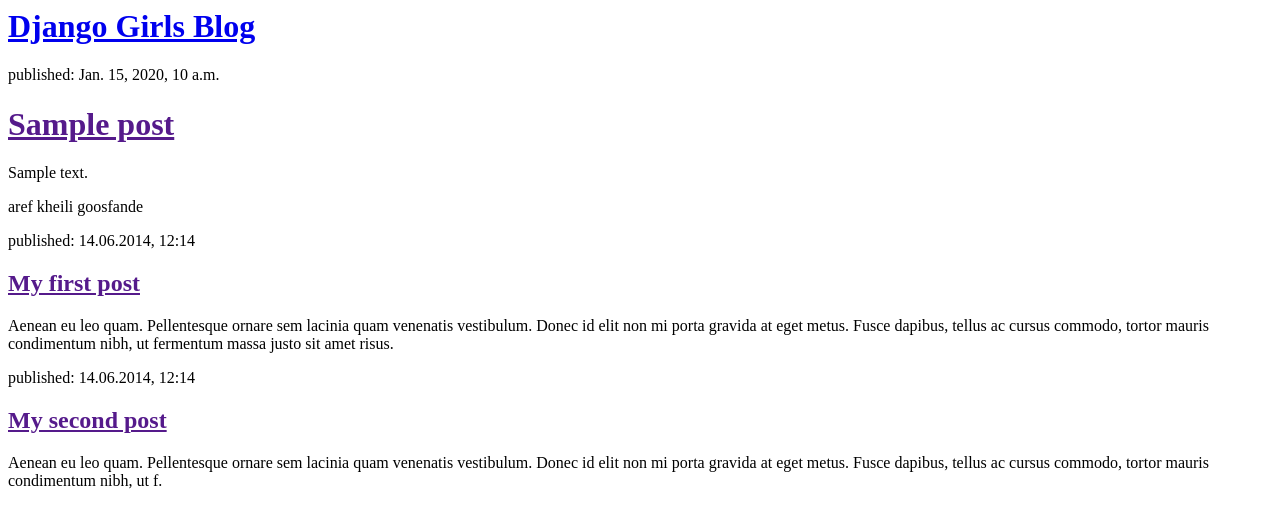
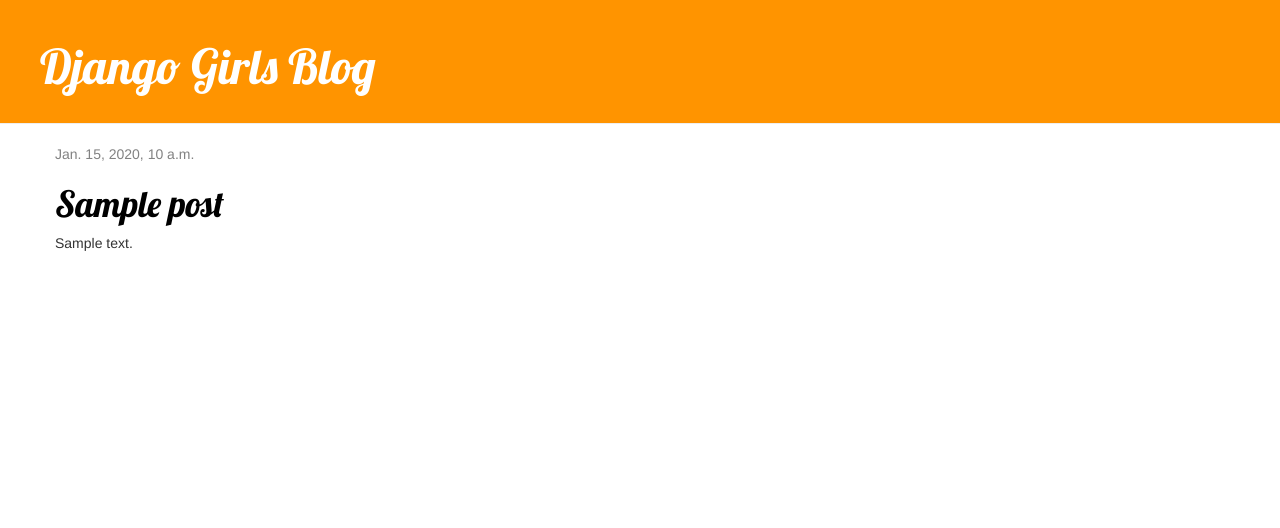
Before and after one commit to arefhz/my-first-blog, a Django app: template myapp/templates/myapp/post_list.html in a window 1280 px wide. Shown: the top 528 px of the page. Run offline with Django 3.2, Linux system fonts and the light colour scheme; the template is opened without the code that fills it: values that come from a table or form of the project are taken from there, others are empty; tables that the repository leaves empty hold one stand-in row (values such as "Sample post"); some libraries are stand-ins or nearby versions.

Commit message:
third sh..

```diff
--- /dev/null
+++ b/myapp/static/css/myapp.css
@@ -0,0 +1,46 @@
+.page-header {
+    background-color: #ff9400;
+    margin-top: 0;
+    padding: 20px 20px 20px 40px;
+}
+
+.page-header h1, .page-header h1 a, .page-header h1 a:visited, .page-header h1 a:active {
+    color: #ffffff;
+    font-size: 36pt;
+    text-decoration: none;
+}
+
+.content {
+    margin-left: 40px;
+}
+
+h1, h2, h3, h4 {
+    font-family: 'Lobster', cursive;
+}
+
+.date {
+    color: #828282;
+}
+
+.save {
+    float: right;
+}
+
+.post-form textarea, .post-form input {
+    width: 100%;
+}
+
+.top-menu, .top-menu:hover, .top-menu:visited {
+    color: #ffffff;
+    float: right;
+    font-size: 26pt;
+    margin-right: 20px;
+}
+
+.post {
+    margin-bottom: 70px;
+}
+
+.post h1 a, .post h1 a:visited {
+    color: #000000;
+}
--- /dev/null
+++ b/myapp/templates/myapp/base.html
@@ -0,0 +1,23 @@
+{% load static %}
+<html>
+    <head>
+        <title>Django Girls blog</title>
+        <link rel="stylesheet" href="//maxcdn.bootstrapcdn.com/bootstrap/3.2.0/css/bootstrap.min.css">
+        <link rel="stylesheet" href="//maxcdn.bootstrapcdn.com/bootstrap/3.2.0/css/bootstrap-theme.min.css">
+        <link href='//fonts.googleapis.com/css?family=Lobster&subset=latin,latin-ext' rel='stylesheet' type='text/css'>
+        <link rel="stylesheet" href="{% static 'css/myapp.css' %}">
+    </head>
+    <body>
+    <div class="page-header">
+        <h1><a href="/">Django Girls Blog</a></h1>
+    </div>
+    <div class="content container">
+        <div class="row">
+            <div class="col-md-8">
+            {% block content %}
+            {% endblock %}
+            </div>
+        </div>
+    </div>
+</body>
+</html>
--- a/myapp/templates/myapp/post_list.html
+++ b/myapp/templates/myapp/post_list.html
@@ -1,30 +1,14 @@
-<html>
-    <head>
-	<title> I'm here </title>
-    </head>
-    <body>
-        <div>
-            <h1><a href="/">Django Girls Blog</a></h1>
+
+{% extends 'myapp/base.html' %}
+
+{% block content %}
+    {% for post in posts %}
+        <div class="post">
+            <div class="date">
+                {{ post.published_date }}
+            </div>
+            <h1><a href="">{{ post.title }}</a></h1>
+            <p>{{ post.text|linebreaksbr }}</p>
         </div>
-    {% for post in posts %}
-    <div>
-        <p>published: {{ post.published_date }}</p>
-        <h1><a href="">{{ post.title }}</a></h1>
-        <p>{{ post.text|linebreaksbr }}</p>
-    </div>
     {% endfor %}
-     <p>aref kheili goosfande</p>
-
-        <div>
-            <p>published: 14.06.2014, 12:14</p>
-            <h2><a href="">My first post</a></h2>
-            <p>Aenean eu leo quam. Pellentesque ornare sem lacinia quam venenatis vestibulum. Donec id elit non mi porta gravida at eget metus. Fusce dapibus, tellus ac cursus commodo, tortor mauris condimentum nibh, ut fermentum massa justo sit amet risus.</p>
-        </div>
-
-        <div>
-            <p>published: 14.06.2014, 12:14</p>
-            <h2><a href="">My second post</a></h2>
-            <p>Aenean eu leo quam. Pellentesque ornare sem lacinia quam venenatis vestibulum. Donec id elit non mi porta gravida at eget metus. Fusce dapibus, tellus ac cursus commodo, tortor mauris condimentum nibh, ut f.</p>
-        </div>
-    </body>
-</html>
+{% endblock %}
--- a/myapp/urls.py
+++ b/myapp/urls.py
@@ -3,6 +3,6 @@
 
 urlpatterns = [
     path('', views.post_list, name = "post_list"),
-
+    path('post/<int:pk>/' , views.post_detail , name = "post_detail"),
 
 ]
--- a/myapp/views.py
+++ b/myapp/views.py
@@ -1,4 +1,4 @@
-from django.shortcuts import render
+from django.shortcuts import render, get_object_or_404
 from django.utils import timezone
 from .models import Post
 
@@ -7,3 +7,7 @@
 def post_list(request):
     posts = Post.objects.filter(published_date__lte = timezone.now()).order_by('published_date')
     return render(request, 'myapp/post_list.html', {'posts':posts})
+
+def post_detail(request, pk):
+    post = Post.objects.get_object_or_404(pk=pk)
+    return render(request, 'myapp/post_detail.html', {'post': post})
```
Also changed, not shown: myapp/templates/myapp/post_detail.html (added, +13 -0 lines).
